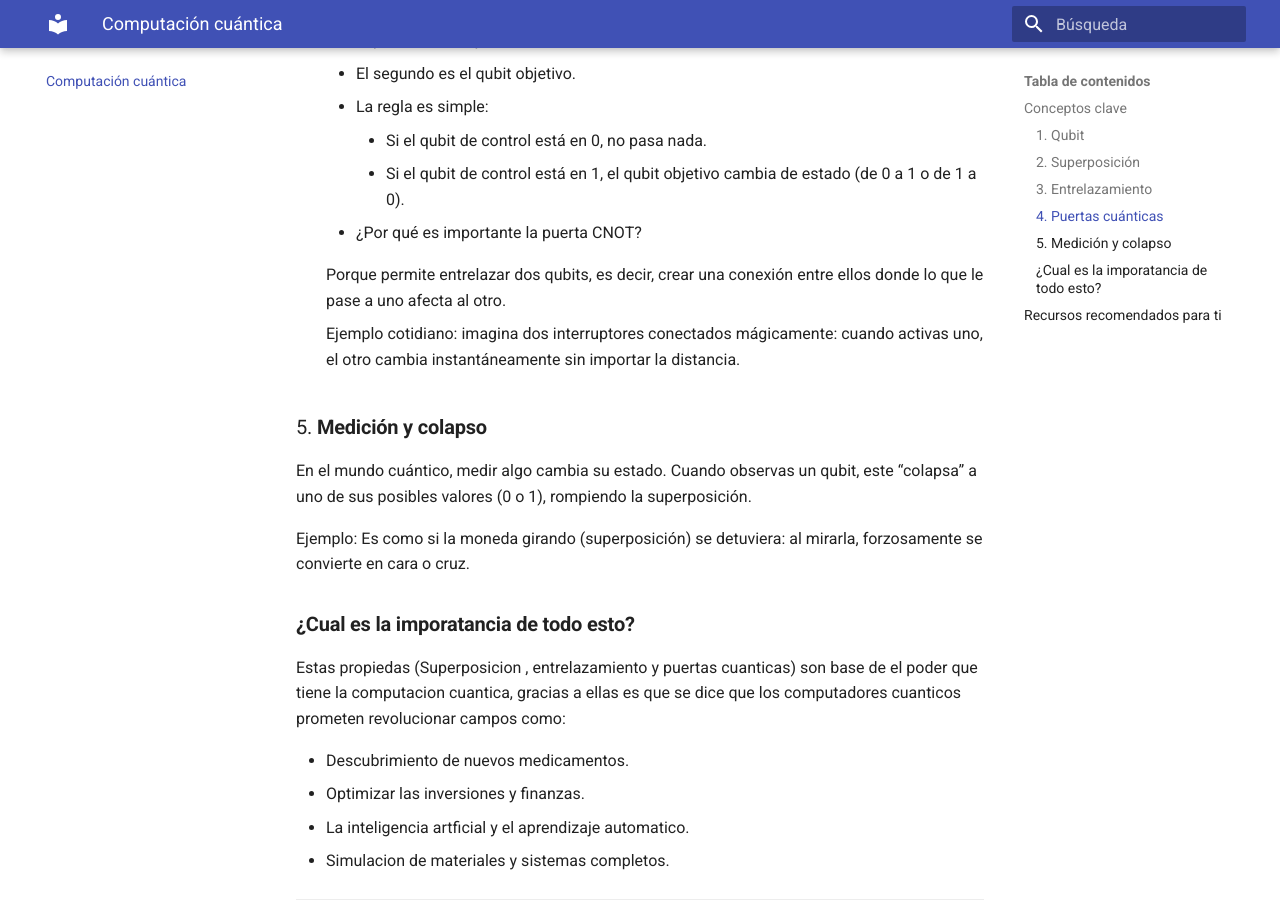
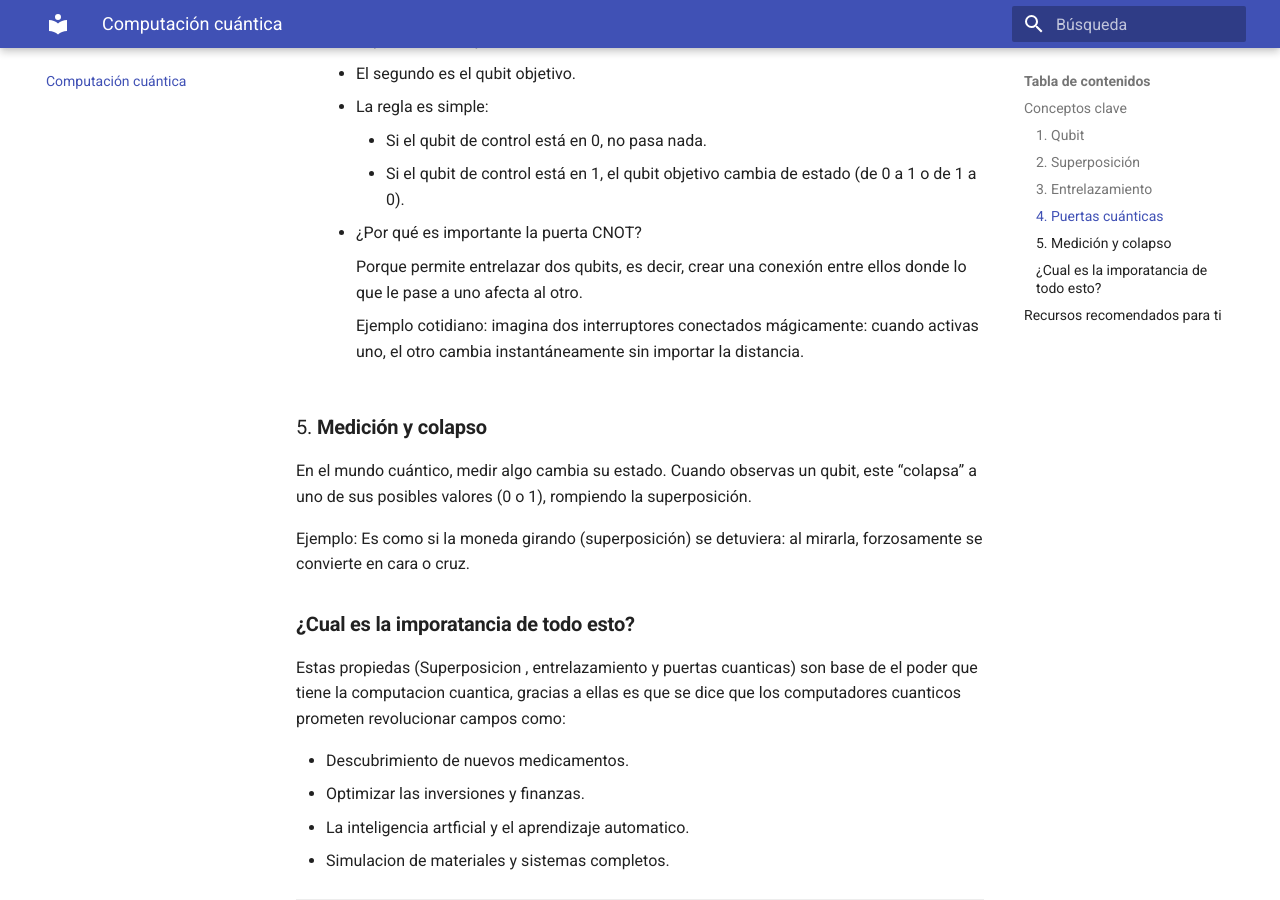
Before and after one commit to jameusk1028/Explorando-el-QML-desde-0, an MkDocs documentation site: the page built from docs/Fundamentos_de_computacion_cuantica.md, in a window 1280 px wide and 900 px high, scrolled down 1991 px. Built offline with MkDocs 1.6.1 and Material for MkDocs 9.7.7, drawn with Linux system fonts in a browser that asks for light colours.

Commit message:
Fix formatting and improve clarity in documentation

```diff
--- a/docs/Fundamentos_de_computacion_cuantica.md
+++ b/docs/Fundamentos_de_computacion_cuantica.md
@@ -68,9 +68,11 @@ Ejemplos de puertas:
       - ¿Por qué es importante la puerta CNOT?
 
 
-       Porque permite entrelazar dos qubits, es decir, crear una conexión entre ellos donde lo que le pase a uno afecta al otro.
 
-       Ejemplo cotidiano: imagina dos interruptores conectados mágicamente: cuando activas uno, el otro cambia instantáneamente sin importar la distancia.
+           Porque permite entrelazar dos qubits, es decir, crear una conexión entre ellos donde lo que le pase a uno afecta al otro.
+
+           Ejemplo cotidiano: imagina dos interruptores conectados mágicamente: cuando activas uno, el otro cambia instantáneamente sin importar la distancia.
+
 
 
 ### 5. **Medición y colapso**
@@ -90,7 +92,7 @@ Estas propiedas (Superposicion , entrelazamiento y puertas cuanticas) son base d
 
 ---
 
-## Recursos recomendados para ti
+## **Recursos recomendados para ti**
 - [Introducción a la computación cuántica (IBM Qiskit)](https://qiskit.org/textbook)
 - Video: [Quantum Computers Explained (Kurzgesagt)](https://www.youtube.com/watch?v=JhHMJCUmq28)
 - [¿Qué es un qubit? – IBM Think](https://www.ibm.com/think/topics/qubit)
```
